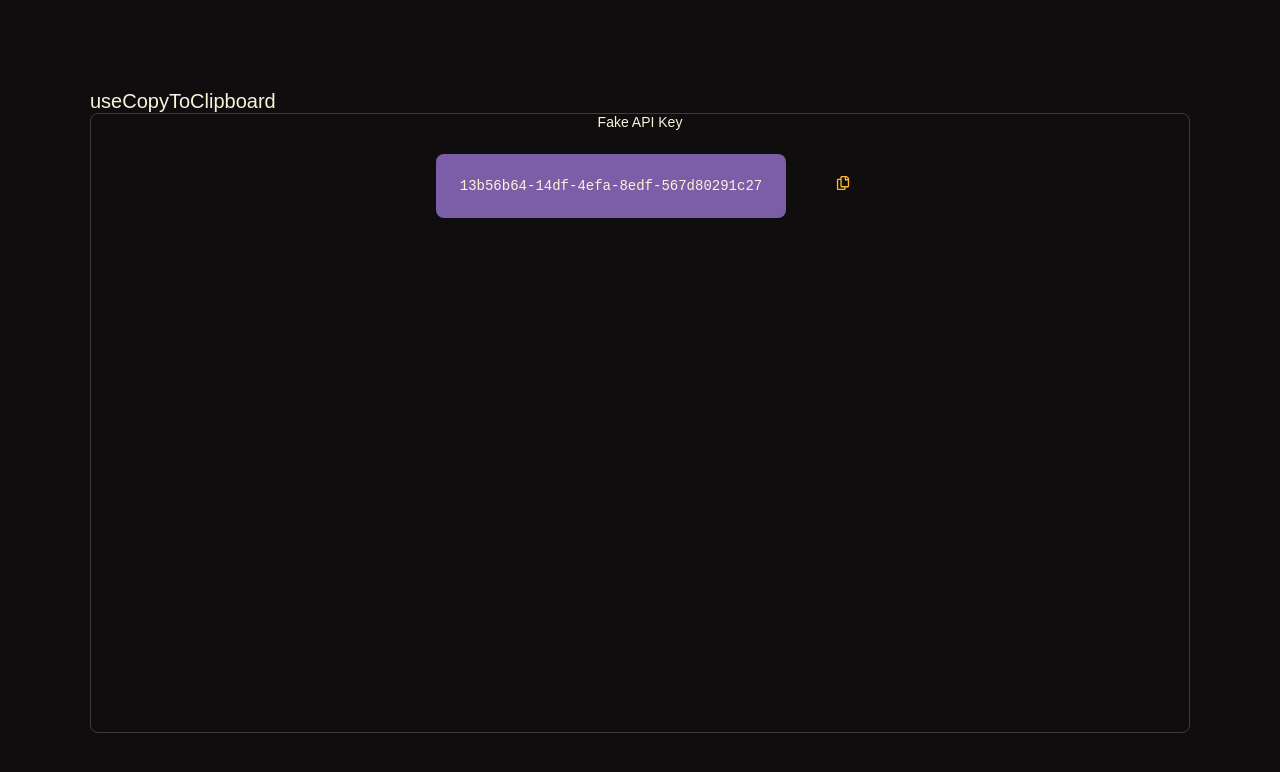
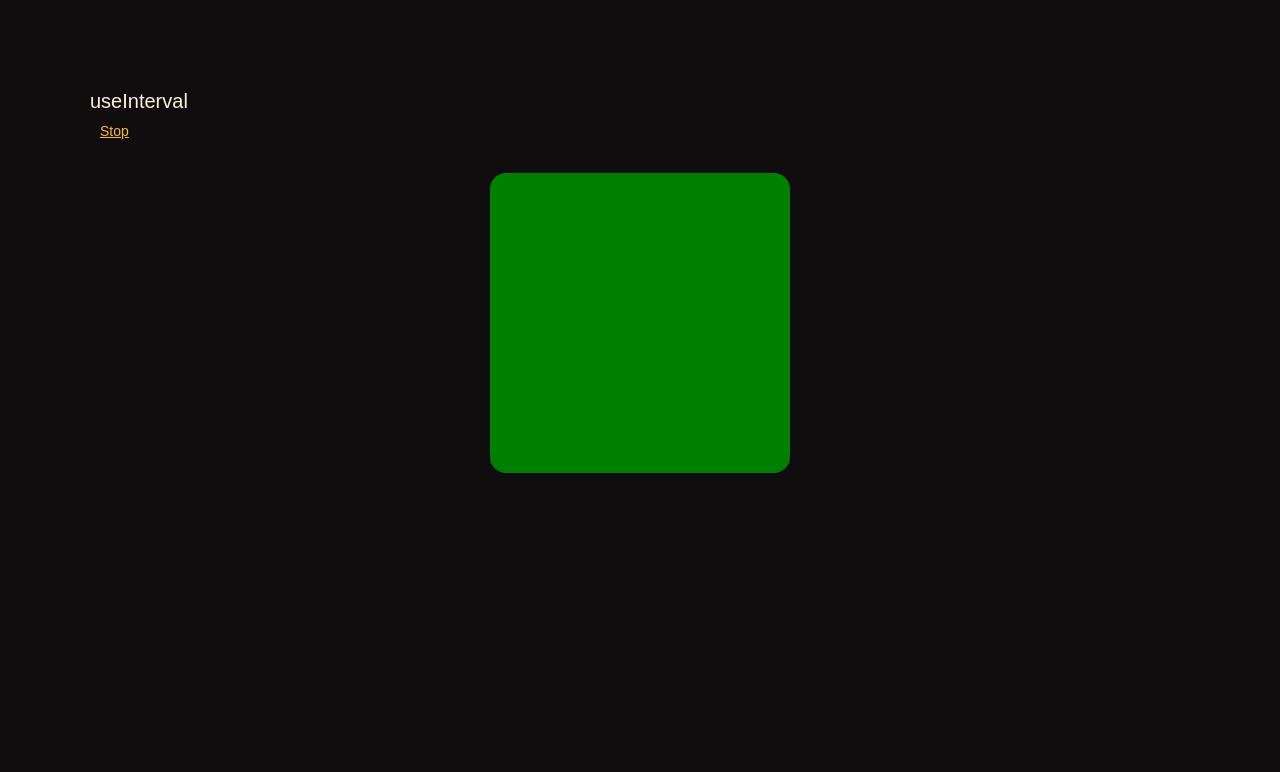
Before and after one commit to codecamp-prem/React-Coding-Interview, a React (Vite) app: page / in a window 1280 px wide. Shown: the top 772 px of the page. Built offline with nearby package versions, Linux system fonts and the light colour scheme.

Commit message:
useInterval Hook

```diff
--- a/src/App.tsx
+++ b/src/App.tsx
@@ -1,9 +1,9 @@
-import CopyToClipboard from "./Challanges/CopyToClipboard";
+import IntervalHook from "./Challanges/IntervalHook";
 
 function App() {
   return (
     <>
-      <CopyToClipboard />
+      <IntervalHook />
     </>
   );
 }
--- /dev/null
+++ b/src/Challanges/IntervalHook.tsx
@@ -0,0 +1,47 @@
+import { useState } from "react";
+import "./common.css";
+import useInterval from "./hooks/useInterval";
+
+const colors = ["green", "blue", "purple", "red", "pink", "beige", "yellow"];
+
+const IntervalHook = () => {
+  const [running, setIsRunning] = useState(true);
+  const [index, setIndex] = useState(0);
+
+  const clear = useInterval(() => {
+    setIndex(index + 1);
+  }, 1000);
+
+  const handleStop = () => {
+    clear();
+    setIsRunning(false);
+  };
+
+  const color = colors[index % colors.length];
+
+  const styles = {
+    div: {
+      width: "300px",
+      aspectRatio: "1",
+      maxWidth: "100%",
+      margin: "auto",
+      marginTop: "24px",
+      transition: "background-color 0.3s cubic-bezier(0.165,0.84,0.44,1)",
+      borderRadius: "16px",
+      background: `${color}`,
+    },
+  };
+  return (
+    <div className="container">
+      <section>
+        <h2>useInterval</h2>
+        <button disabled={!running} className="link" onClick={handleStop}>
+          {running ? "Stop" : "Stopped"}
+        </button>
+        <div style={styles.div} />
+      </section>
+    </div>
+  );
+};
+
+export default IntervalHook;
--- /dev/null
+++ b/src/Challanges/hooks/useInterval.ts
@@ -0,0 +1,28 @@
+import { useCallback, useEffect, useRef } from "react";
+
+const useInterval = (cb: () => void, ms: number) => {
+  const callbackRef = useRef(cb);
+  const intervalRef = useRef<number | undefined>();
+
+  useEffect(() => {
+    callbackRef.current = cb;
+  }, [cb]);
+
+  const handleClearInterval = useCallback(() => {
+    clearInterval(intervalRef.current);
+  }, []);
+
+  useEffect(() => {
+    const intervalId = setInterval(() => {
+      callbackRef.current();
+    }, ms);
+
+    intervalRef.current = intervalId;
+
+    return handleClearInterval;
+  }, [ms, handleClearInterval]);
+
+  return handleClearInterval;
+};
+
+export default useInterval;
```
